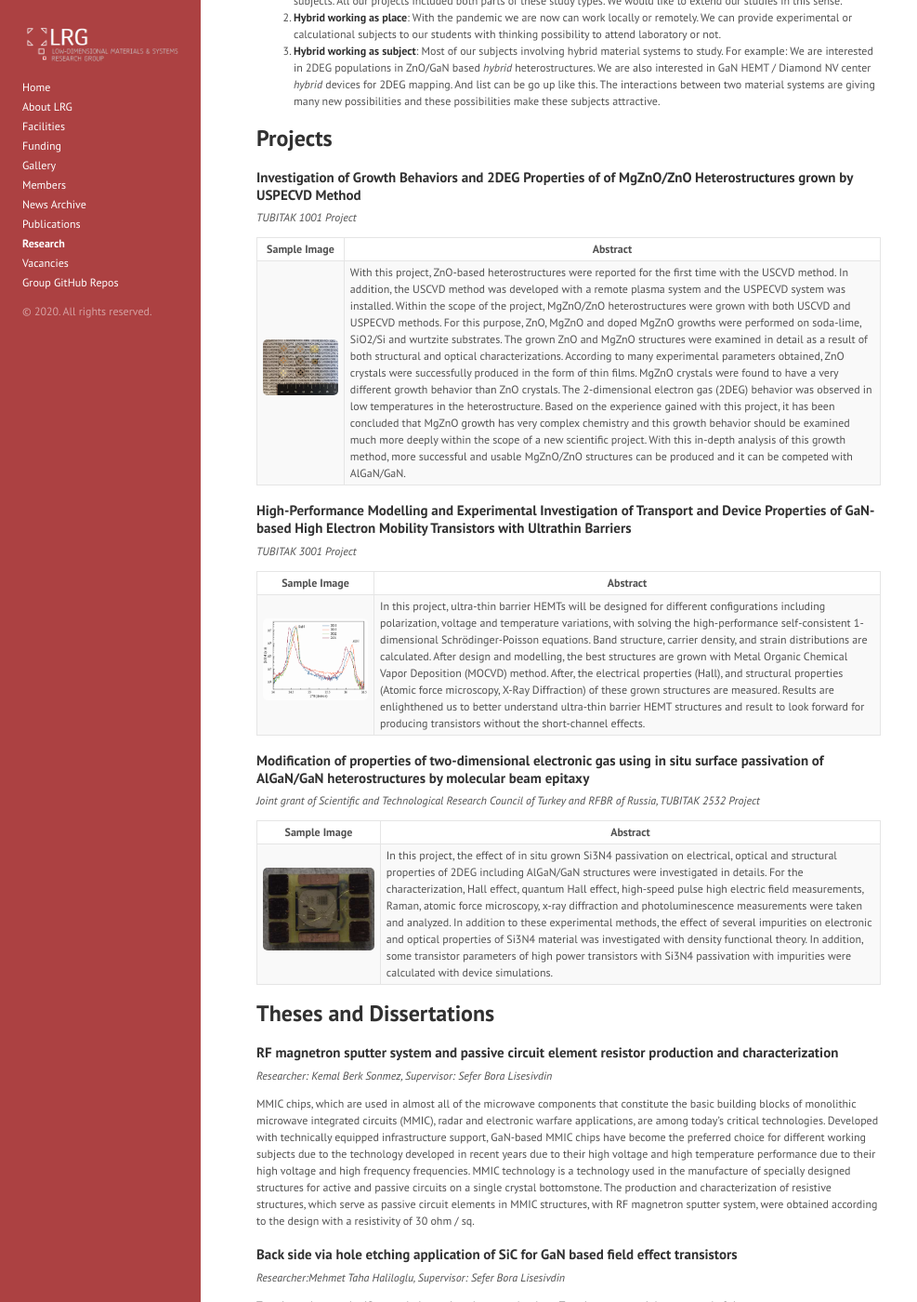
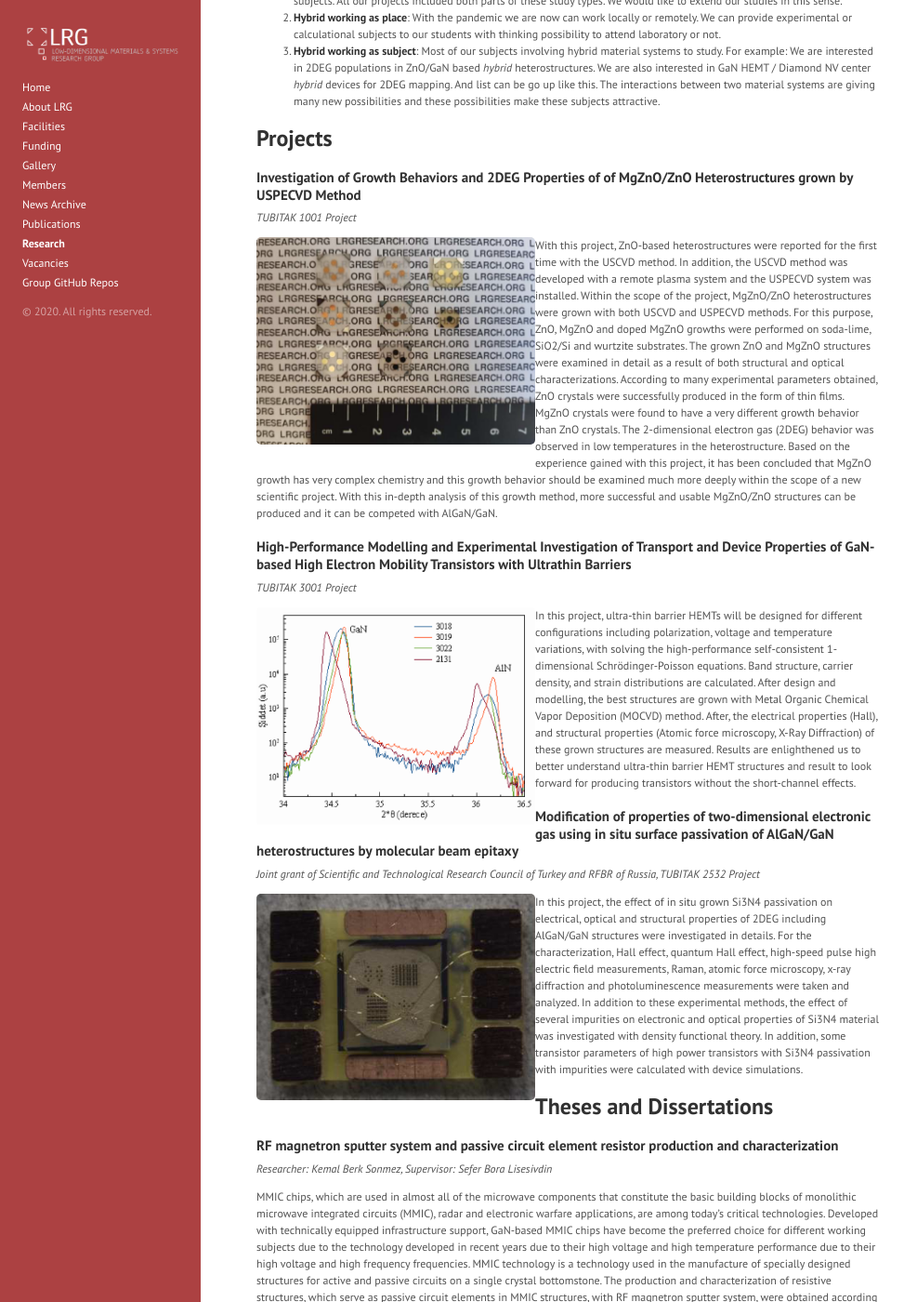
Before and after one commit to lrgresearch/oldwebsite, a Jekyll site: the page built from research.md, in a window 1280 px wide and 1400 px high, scrolled down 812 px. Shown: the whole window at 93% size, without its empty margins (0-987 px from the left). Built offline with Jekyll 4.4.1, drawn with Linux system fonts in a browser that asks for light colours.

Commit message:
Update research.md

```diff
--- a/research.md
+++ b/research.md
@@ -39,29 +39,30 @@
 3. **Hybrid working as subject**: Most of our subjects involving hybrid material systems to study. For example: We are interested in 2DEG populations in ZnO/GaN based *hybrid* heterostructures. We are also interested in GaN HEMT / Diamond NV center *hybrid* devices for 2DEG mapping. And list can be go up like this. The interactions between two material systems are giving many new possibilities and these possibilities make these subjects attractive.
 
 # Projects
+
 ### Investigation of Growth Behaviors and 2DEG Properties of of MgZnO/ZnO Heterostructures grown by USPECVD Method
 
 *TUBITAK 1001 Project*
 
-Sample Image| Abstract
- ---- | ----
- ![Produced MgZnO/ZnO samples for electr'cal measurements](files/mgzno-proje.png) |  With this project, ZnO-based heterostructures were reported for the first time with the USCVD method. In addition, the USCVD method was developed with a remote plasma system and the USPECVD system was installed. Within the scope of the project, MgZnO/ZnO heterostructures were grown with both USCVD and USPECVD methods. For this purpose, ZnO, MgZnO and doped MgZnO growths were performed on soda-lime, SiO2/Si and wurtzite substrates. The grown ZnO and MgZnO structures were examined in detail as a result of both structural and optical characterizations. According to many experimental parameters obtained, ZnO crystals were successfully produced in the form of thin films. MgZnO crystals were found to have a very different growth behavior than ZnO crystals. The 2-dimensional electron gas (2DEG) behavior was observed in low temperatures in the heterostructure. Based on the experience gained with this project, it has been concluded that MgZnO growth has very complex chemistry and this growth behavior should be examined much more deeply within the scope of a new scientific project. With this in-depth analysis of this growth method, more successful and usable MgZnO/ZnO structures can be produced and it can be competed with AlGaN/GaN.
+<img align="left" width="300" src="files/mgzno-proje.png">
+
+With this project, ZnO-based heterostructures were reported for the first time with the USCVD method. In addition, the USCVD method was developed with a remote plasma system and the USPECVD system was installed. Within the scope of the project, MgZnO/ZnO heterostructures were grown with both USCVD and USPECVD methods. For this purpose, ZnO, MgZnO and doped MgZnO growths were performed on soda-lime, SiO2/Si and wurtzite substrates. The grown ZnO and MgZnO structures were examined in detail as a result of both structural and optical characterizations. According to many experimental parameters obtained, ZnO crystals were successfully produced in the form of thin films. MgZnO crystals were found to have a very different growth behavior than ZnO crystals. The 2-dimensional electron gas (2DEG) behavior was observed in low temperatures in the heterostructure. Based on the experience gained with this project, it has been concluded that MgZnO growth has very complex chemistry and this growth behavior should be examined much more deeply within the scope of a new scientific project. With this in-depth analysis of this growth method, more successful and usable MgZnO/ZnO structures can be produced and it can be competed with AlGaN/GaN.
 
 ### High-Performance Modelling and Experimental Investigation of Transport and Device Properties of GaN-based High Electron Mobility Transistors with Ultrathin Barriers
 
 *TUBITAK 3001 Project*
 
-Sample Image| Abstract
- ---- | ----
- ![XRD results shows the effect of strain](files/ultrathin-proje.png) | In this project, ultra-thin barrier HEMTs will be designed for different configurations including polarization, voltage and temperature variations, with solving the high-performance self-consistent 1-dimensional Schrödinger-Poisson equations. Band structure, carrier density, and strain distributions are calculated. After design and modelling, the best structures are grown with Metal Organic Chemical Vapor Deposition (MOCVD) method. After, the electrical properties (Hall), and structural properties (Atomic force microscopy, X-Ray Diffraction) of these grown structures are measured. Results are enlighthened us to better understand ultra-thin barrier HEMT structures and result to look forward for producing transistors without the short-channel effects.
+<img align="left" width="300" src="files/ultrathin-proje.png">
+
+In this project, ultra-thin barrier HEMTs will be designed for different configurations including polarization, voltage and temperature variations, with solving the high-performance self-consistent 1-dimensional Schrödinger-Poisson equations. Band structure, carrier density, and strain distributions are calculated. After design and modelling, the best structures are grown with Metal Organic Chemical Vapor Deposition (MOCVD) method. After, the electrical properties (Hall), and structural properties (Atomic force microscopy, X-Ray Diffraction) of these grown structures are measured. Results are enlighthened us to better understand ultra-thin barrier HEMT structures and result to look forward for producing transistors without the short-channel effects.
 
 ### Modification of properties of two-dimensional electronic gas using in situ surface passivation of AlGaN/GaN heterostructures by molecular beam epitaxy
 
 *Joint grant of Scientific and Technological Research Council of Turkey and RFBR of Russia, TUBITAK 2532 Project*
 
-Sample Image| Abstract
- ---- | ----
- ![Samples for hot-electron measurements](files/rusya-proje.png) | In this project, the effect of in situ grown Si3N4 passivation on electrical, optical and structural properties of 2DEG including AlGaN/GaN structures were investigated in details. For the characterization, Hall effect, quantum Hall effect, high-speed pulse high electric field measurements, Raman, atomic force microscopy, x-ray diffraction and photoluminescence measurements were taken and analyzed. In addition to these experimental methods, the effect of several impurities on electronic and optical properties of Si3N4  material was investigated with density functional theory. In addition, some transistor parameters of high power transistors with Si3N4 passivation with impurities were calculated with device simulations.
+<img align="left" width="300" src="files/rusya-proje.png">
+
+In this project, the effect of in situ grown Si3N4 passivation on electrical, optical and structural properties of 2DEG including AlGaN/GaN structures were investigated in details. For the characterization, Hall effect, quantum Hall effect, high-speed pulse high electric field measurements, Raman, atomic force microscopy, x-ray diffraction and photoluminescence measurements were taken and analyzed. In addition to these experimental methods, the effect of several impurities on electronic and optical properties of Si3N4  material was investigated with density functional theory. In addition, some transistor parameters of high power transistors with Si3N4 passivation with impurities were calculated with device simulations.
 
 # Theses and Dissertations
 
```
